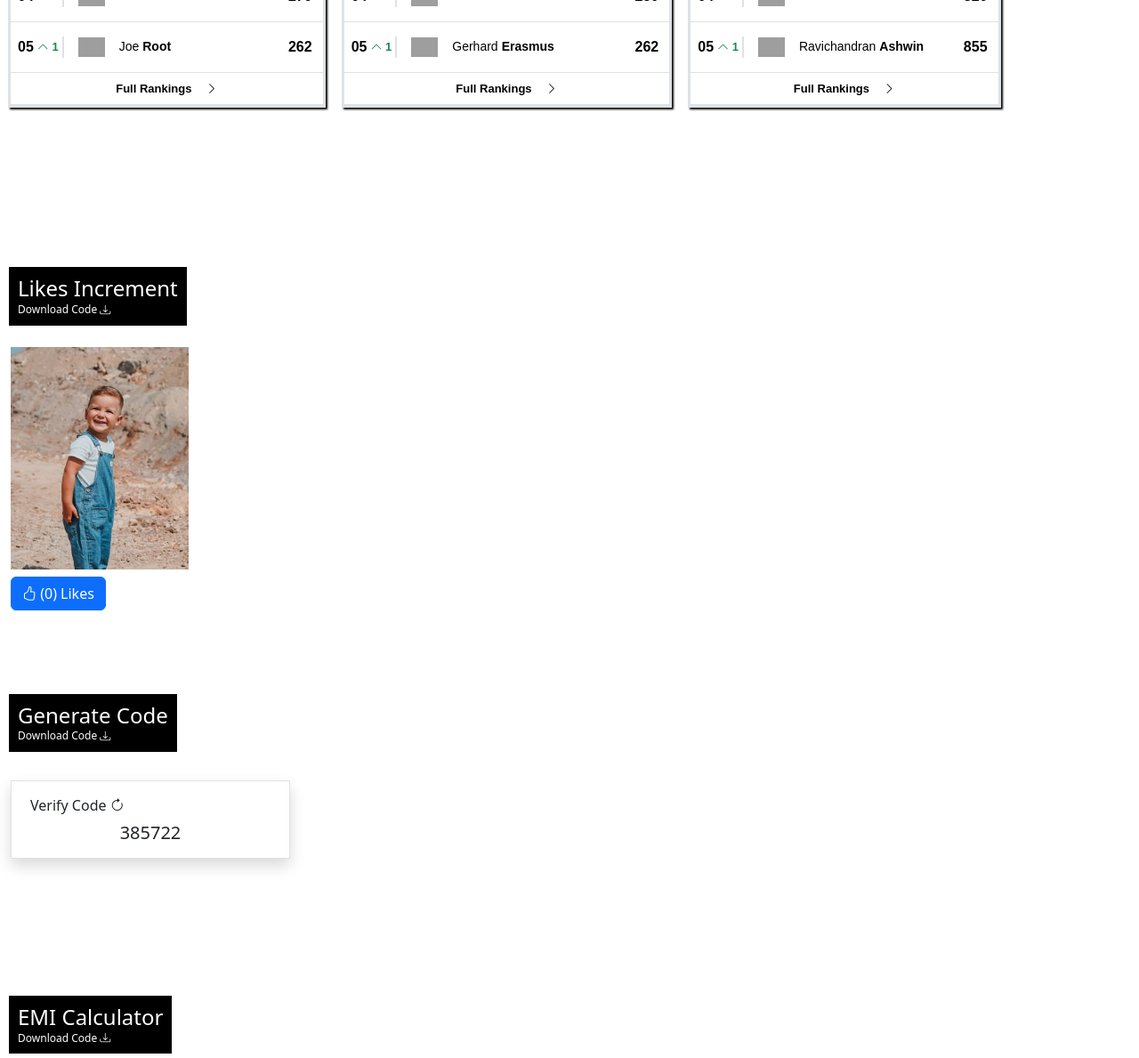
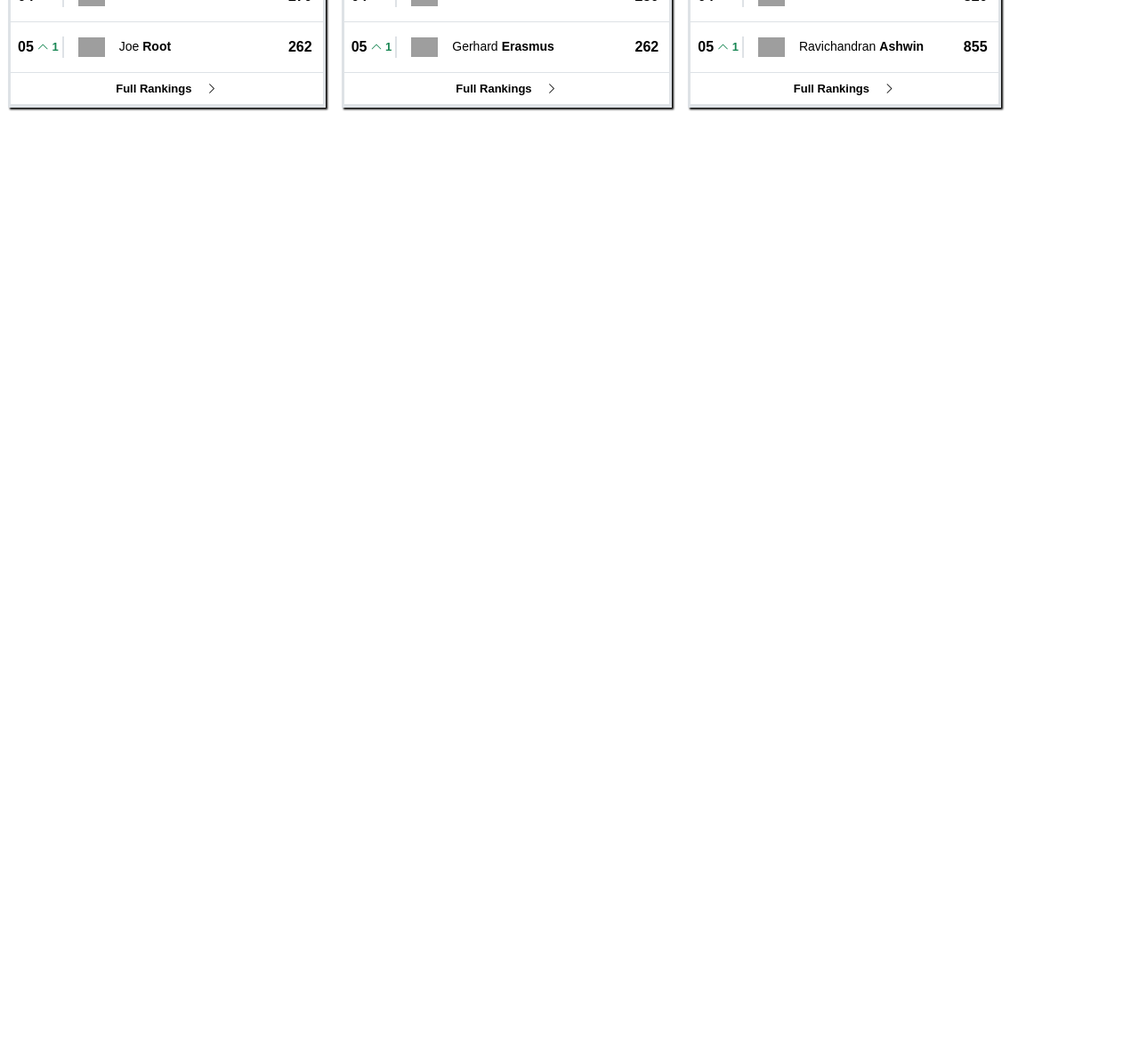
Before and after one commit to bhanudova02/ui-tasks, a website: page index.html in a window 1280 px wide. Shown: the part 3528-4717 px from the top of the page at 89% size. After the commit the page ends 3828 px from the top, so only its background shows below. Drawn offline with nearby package versions, Linux system fonts and the light colour scheme.

Commit message:
new changes are done

```diff
--- a/index.html
+++ b/index.html
@@ -112,33 +112,6 @@
             <iframe src="task_files/icc-rankings.html" width="100%" height="600px" frameborder="0"></iframe>
         </div>
 
-        <!-- Likes Increment -->
-        <div>
-            <h4 class="task-heading">Likes Increment
-                <a href="./task_files/likesCount.html" download=""> Download Code <span
-                        class="bi bi-download"></span></a>
-            </h4>
-            <iframe src="task_files/likesCount.html" width="100%" height="400px" frameborder="0"></iframe>
-        </div>
-
-        <!-- Generate Captcha Code-->
-        <div>
-            <h4 class="task-heading">Generate Code
-                <a href="./task_files/captcha-generate.html" download=""> Download Code <span
-                        class="bi bi-download"></span></a>
-            </h4>
-            <iframe src="task_files/captcha-generate.html" width="100%" height="260px" frameborder="0"></iframe>
-        </div>
-
-
-        <!-- EMI Calculator -->
-        <div>
-            <h4 class="task-heading">EMI Calculator
-                <a href="./task_files/emi-calculator.html" download=""> Download Code <span
-                        class="bi bi-download"></span></a>
-            </h4>
-            <iframe src="task_files/emi-calculator.html" width="100%" height="500px" frameborder="0"></iframe>
-        </div>
 
     </section>
     <script>
```
